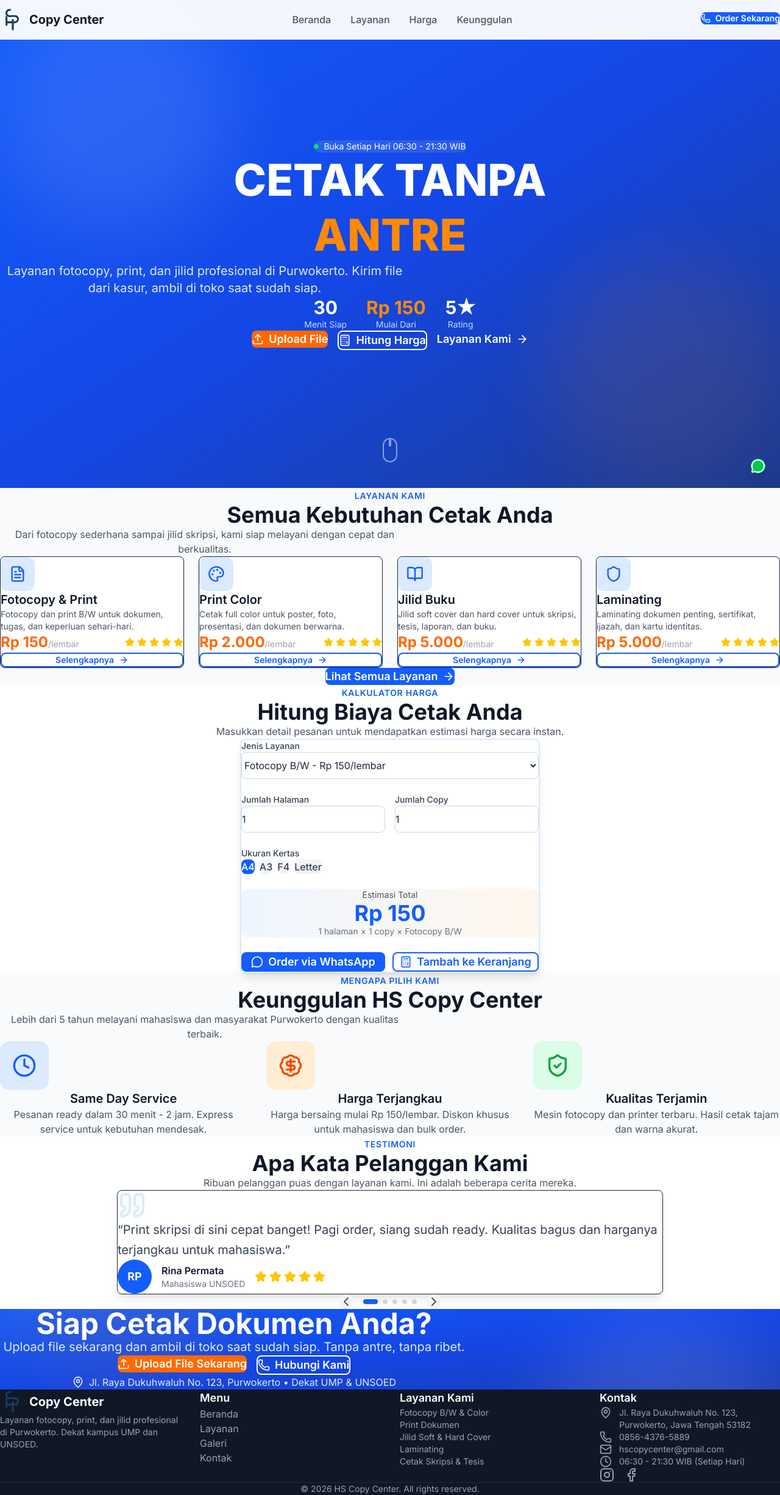
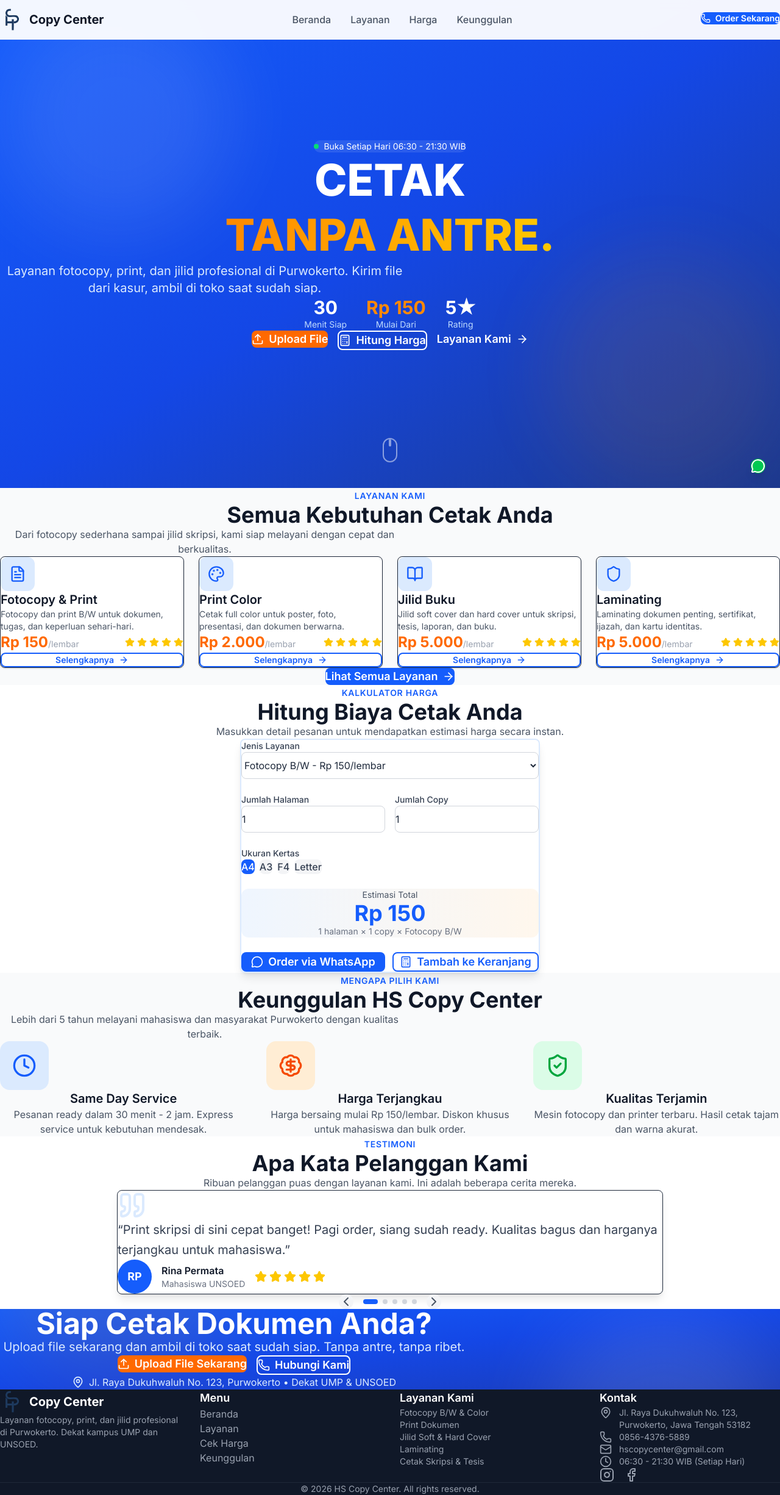
Before and after one commit to putrihati-cmd/LP_HS, a Next.js app: page / in a window 1280 px wide. Shown: the whole page at 61% size. Built offline with nearby package versions, Linux system fonts and the light colour scheme.

Commit message:
🚀 FINAL POLISH: Fix footer links (no 404s), improve hero typo & mobile text

```diff
--- a/src/components/home/hero-section.tsx
+++ b/src/components/home/hero-section.tsx
@@ -27,8 +27,11 @@ export function HeroSection() {
 
         {/* Headline */}
         <h1 className="mb-6 text-4xl leading-tight font-extrabold text-white sm:text-5xl md:text-6xl lg:text-7xl">
-          CETAK TANPA
-          <span className="block text-orange-400">ANTRE</span>
+          CETAK
+          <br />
+          <span className="bg-gradient-to-r from-orange-400 to-yellow-400 bg-clip-text text-transparent">
+            TANPA ANTRE.
+          </span>
         </h1>
 
         {/* Subtitle */}
--- a/src/components/layout/footer.tsx
+++ b/src/components/layout/footer.tsx
@@ -4,7 +4,7 @@ import { MapPin, Phone, Mail, Clock, Instagram, Facebook } from 'lucide-react';
 
 export function Footer() {
   return (
-    <footer className="bg-gray-900 text-white">
+    <footer id="footer" className="bg-gray-900 text-white">
       <div className="container mx-auto px-4 py-12 sm:px-6 lg:px-8">
         <div className="grid grid-cols-1 gap-8 md:grid-cols-2 lg:grid-cols-4">
           {/* Brand */}
@@ -40,7 +40,7 @@ export function Footer() {
               </li>
               <li>
                 <Link
-                  href="/layanan"
+                  href="#services"
                   className="text-gray-400 transition-colors hover:text-white"
                 >
                   Layanan
@@ -48,18 +48,18 @@ export function Footer() {
               </li>
               <li>
                 <Link
-                  href="/galeri"
+                  href="#calculator"
                   className="text-gray-400 transition-colors hover:text-white"
                 >
-                  Galeri
+                  Cek Harga
                 </Link>
               </li>
               <li>
                 <Link
-                  href="/kontak"
+                  href="#why-us"
                   className="text-gray-400 transition-colors hover:text-white"
                 >
-                  Kontak
+                  Keunggulan
                 </Link>
               </li>
             </ul>
```
